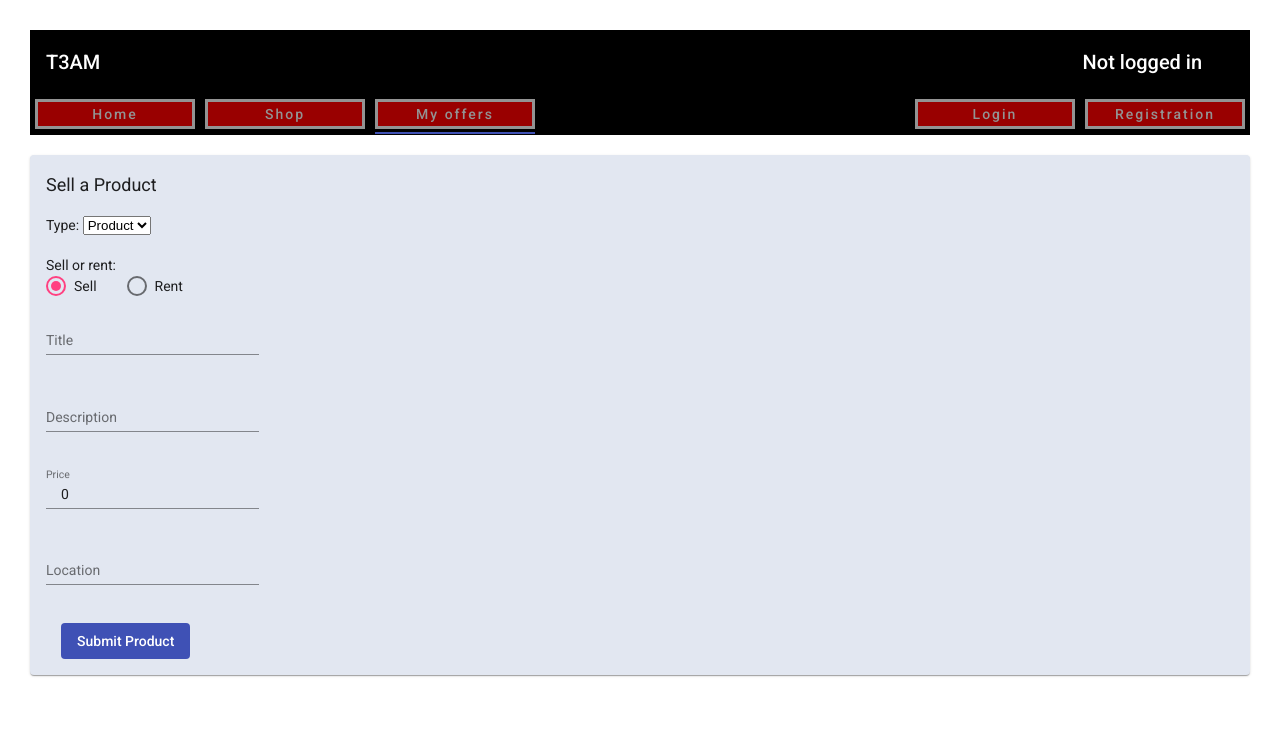
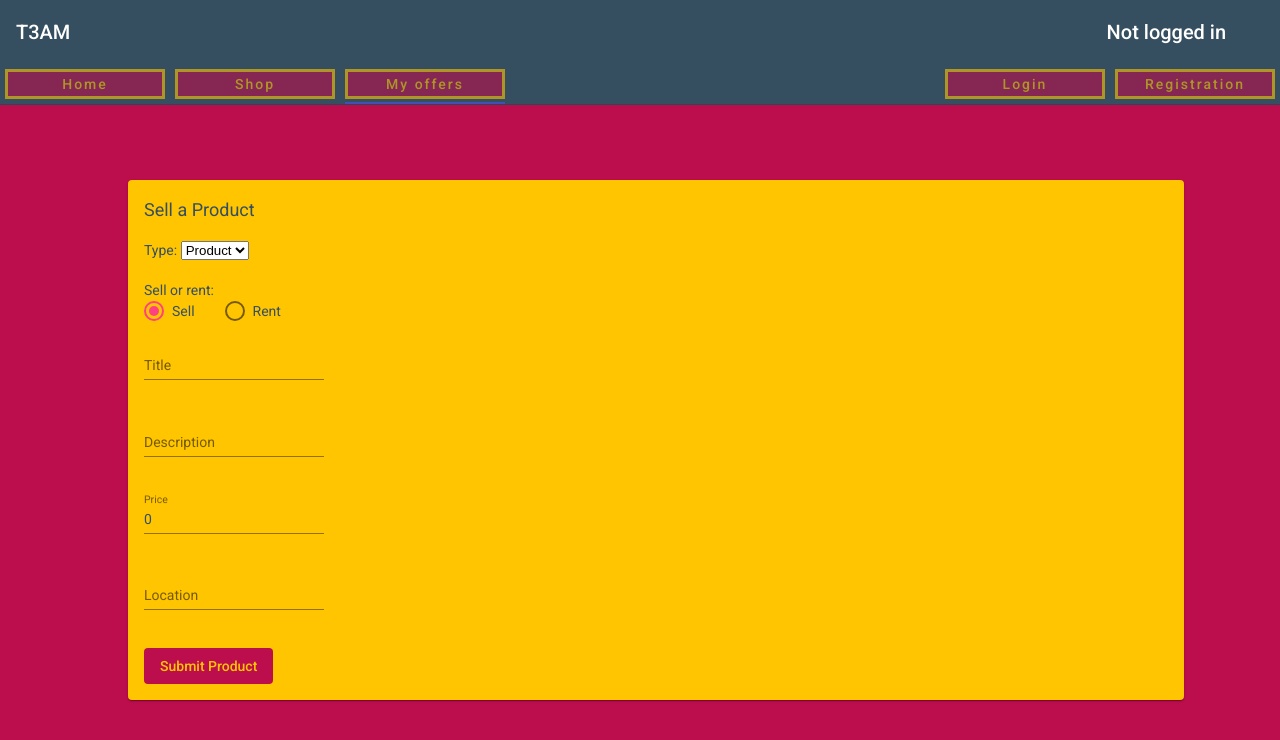
Before and after one commit to scg-unibe-ch/ese2020-team3, an Angular app in the folder frontend/: page /Sell in a window 1280 px wide. Shown: the top 740 px of the page. Built offline with nearby package versions, Linux system fonts and the light colour scheme; no server answers.

Commit message:
Frontend product model now fits backend product model, submitted some products for testing

```diff
--- a/frontend/src/app/app.module.ts
+++ b/frontend/src/app/app.module.ts
@@ -22,7 +22,7 @@ import { UserRegistrationComponent } from './user-registration/user-registration
 import {MatRadioModule} from '@angular/material/radio';
 import {Routes, RouterModule} from "@angular/router";
 import { HomeComponent } from './home/home.component';
-import {ShopCatalogueComponent} from "./shop-catalogue/shop-catalogue.component";
+import { ShopCatalogueComponent } from "./shop-catalogue/shop-catalogue.component";
 import { WelcomePageComponent } from './welcome-page/welcome-page.component';
 
 
@@ -46,6 +46,7 @@ const routes: Routes= [
     UserLoginComponent,
     UserRegistrationComponent,
     HomeComponent,
+    ShopCatalogueComponent,
     WelcomePageComponent
   ],
   imports: [
--- a/frontend/src/app/home/home.component.css
+++ b/frontend/src/app/home/home.component.css
@@ -7,7 +7,7 @@
 .topspan {
     text-align: center;
     color: white;
-    background-color: black;
+    background-color: var(--clr-primary);
 }
 
 .span-title {
@@ -21,14 +21,14 @@
 
 .topnav {
     overflow: hidden;
-    background-color: black;
+    background-color: var(--clr-primary);
 }
 
 .link {
     margin: 5px 5px 5px 5px;
-    color: whitesmoke;
-    background-color: red;
-    border: 3px solid whitesmoke ;
+    color: var(--clr-tertiary);
+    background-color: var(--clr-secondary);
+    border: 3px solid var(--clr-tertiary);
     height: 30px;
     letter-spacing: 2px;
 }
@@ -39,8 +39,8 @@
 }
 
 .link:hover {
-    color: white;
-    border: 5px solid white ;
+    color: var(--clr-tertiary);;
+    border: 5px solid var(--clr-tertiary); ;
     font-size: medium;
     letter-spacing: 1px;
 }
--- a/frontend/src/app/models/product.model.ts
+++ b/frontend/src/app/models/product.model.ts
@@ -8,6 +8,8 @@ export class Product {
       public rent: boolean,
       public location: string,
       public price: number,
+      public status: string,
+      public deliverable: boolean,
       public authorized: string
     ) {}
   }
--- a/frontend/src/app/sell-products/sell-products.component.css
+++ b/frontend/src/app/sell-products/sell-products.component.css
@@ -1,5 +1,11 @@
 #main {
-    background-color: rgb(226, 231, 241);
+    width: 80%;
+    position: absolute;
+    align-self: center;
+    left: 10%;
+    top: 20%;
+    background-color: var(--clr-tertiary);
+    color: var(--clr-primary);
 }
 
 #form-title {
@@ -20,3 +26,8 @@ mat-form-field, mat-checkbox, #rent-form {
 mat-radio-button {
     margin-right: 30px;
 }
+
+button {
+    background-color: var(--clr-secondary);
+    color: var(--clr-tertiary);
+}
--- a/frontend/src/app/sell-products/sell-products.component.html
+++ b/frontend/src/app/sell-products/sell-products.component.html
@@ -53,7 +53,7 @@
     </mat-form-field>
 
     <!--SUBMISSION-->
-    <button id="submit" mat-flat-button color="primary" (click)="submitProduct()">
+    <button id="submit" mat-flat-button (click)="submitProduct()">
         Submit {{product.type}}
     </button>
 
--- a/frontend/src/app/sell-products/sell-products.component.ts
+++ b/frontend/src/app/sell-products/sell-products.component.ts
@@ -23,7 +23,7 @@ export class SellProductsComponent implements OnInit {
   }
 
   resetAttributes(){
-    this.product = new Product('', 'Product', '', parseInt(localStorage.getItem('userId')), false, '', 0, 'no');
+    this.product = new Product('', 'Product', '', parseInt(localStorage.getItem('userId')), false, '', 0, 'submitted', false, 'no');
   }
 
   submitProduct() {
@@ -39,8 +39,9 @@ export class SellProductsComponent implements OnInit {
         location: this.product.location,
         type: this.product.type,
         price: this.product.price,
-        rent: this.product.rent,
+        sell_lend: this.product.rent? 'lend' : 'sell',
         userId: this.product.userId,
+        status: 'unauthorized',
         authorized: 'no'
       }).subscribe((product: any) => {
       });
--- a/frontend/src/app/shop-catalogue/shop-catalogue.component.html
+++ b/frontend/src/app/shop-catalogue/shop-catalogue.component.html
@@ -1,24 +1,19 @@
-<h3>Catalogue works!</h3>
+<h3>Catalogue doesnt work!</h3>
 <div *ngFor="let product of products">
     <mat-card>
 
         <!--Who offers what-->
         <h3>
-            {{product.ownerName}} offers {{product.title}}
+            {{product.title}}
         </h3>
 
         <!--Product information-->
         <p>{{product.description}}</p>
         <p>Price: {{product.price}} Points</p>
 
-        <!--Button to add the product to the Shopping chart.-->
-        <button (click)="addProductToChart(product)">
-            Add to my Chart
-        </button>
-
-        <!--Button to remove product from catalog-->
-        <button (click)="removeProduct(product)">
-            Remove from Catalogue
+        <!--Button to buy the product.-->
+        <button (click)="buyProduct(product)">
+            Buy
         </button>
 
     </mat-card>
--- a/frontend/src/app/shop-catalogue/shop-catalogue.component.ts
+++ b/frontend/src/app/shop-catalogue/shop-catalogue.component.ts
@@ -1,5 +1,7 @@
 import { Component, OnInit, Input } from '@angular/core';
 import { Product } from '../models/product.model';
+import { environment } from '../../environments/environment';
+import { HttpClient } from '@angular/common/http';
 
 @Component({
   selector: 'app-products-catalog',
@@ -8,28 +10,20 @@ import { Product } from '../models/product.model';
 })
 export class ShopCatalogueComponent implements OnInit {
 
-  loggedIn = false;
-  userIsAdmin = false;
-  userToken = '';
-  userName = '';
-  products: Product[] = [];
+  products = [];
 
-  constructor() { }
+  constructor(private httpClient: HttpClient) { }
 
   ngOnInit(): void {
+    this.loadProducts();
   }
 
-  updateProducts(): void {
+  loadProducts() {
+    //TODO
+  }
+
+  buyProduct(product: Product) {
 
   }
 
-  removeProduct(product: Product): void {
-
-    this.updateProducts();
-  }
-
-  addProductToChart(product: Product): void {
-
-    this.updateProducts();
-  }
 }
--- a/frontend/src/app/welcome-page/welcome-page.component.css
+++ b/frontend/src/app/welcome-page/welcome-page.component.css
@@ -2,24 +2,18 @@
     margin: 0;
     padding: 0;
     box-sizing: border-box;
-
-    --clr-primary: 0, 0, 0;
-    --clr-secondary: 200, 0, 0;
-    --clr-tertiary: 255, 255, 255;
-
 }
 
 #main {
-    height: 80vh;
-    --gradient-opacity: 0.5;
-    background: linear-gradient(120deg,
-        rgba(var(--clr-secondary), var(--gradient-opacity)),
-        rgba(var(--clr-primary), var(--gradient-opacity)),
-        rgba(var(--clr-secondary), var(--gradient-opacity)));
+    position: absolute;
+    top: 12%;
+    left: 0;
+    height: 88%;
+    width: 100%;
 }
 
 #landing {
-    min-height: 80vh;
+
 
     background-size: cover;
     background-repeat: no-repeat;
@@ -27,10 +21,10 @@
 }
 
 #big-title {
-    color: rgb(var(--clr-tertiary));
+    color: var(--clr-tertiary);
     text-align: center;
     transform: translate(0, 10rem);
-    text-shadow: rgb(var(--clr-primary)) 0 0 20px;
+    text-shadow: var(--clr-primary) 0 0 20px;
     font-size: 5rem;
     letter-spacing: 1rem;
 }
--- a/frontend/src/styles.css
+++ b/frontend/src/styles.css
@@ -1,14 +1,27 @@
 /* You can add global styles to this file, and also import other style files */
+:root {
+  --clr-primary: #354F60;
+  --clr-secondary: #BC0E4C;
+  --clr-tertiary: #FFC501;
+}
 
-html, body { height: 100%; }
-body { margin: 30px; font-family: Roboto, "Helvetica Neue", sans-serif; }
+html, body {
+  height: 100%;
+  width: 100%;
+}
+
+body {
+  margin: 0;
+  font-family: Roboto, "Helvetica Neue", sans-serif;
+  background: var(--clr-secondary);
+}
 
 .mat-card {
   margin: 20px 0;
   background-color: #EEE;
 }
 
-button, input {
+.button, .input {
   margin-left: 15px !important;
   margin-right: 15px !important;
 }
```
